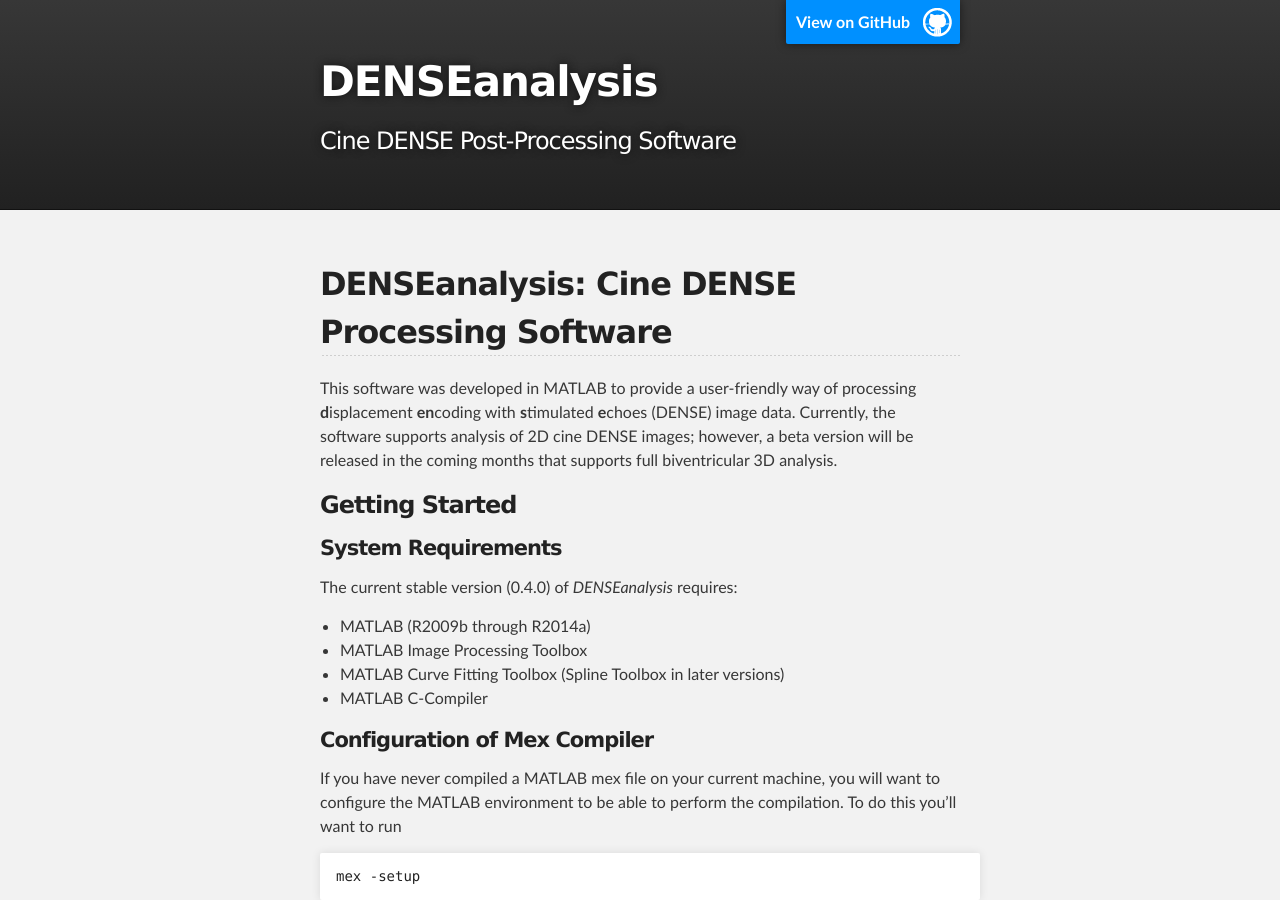
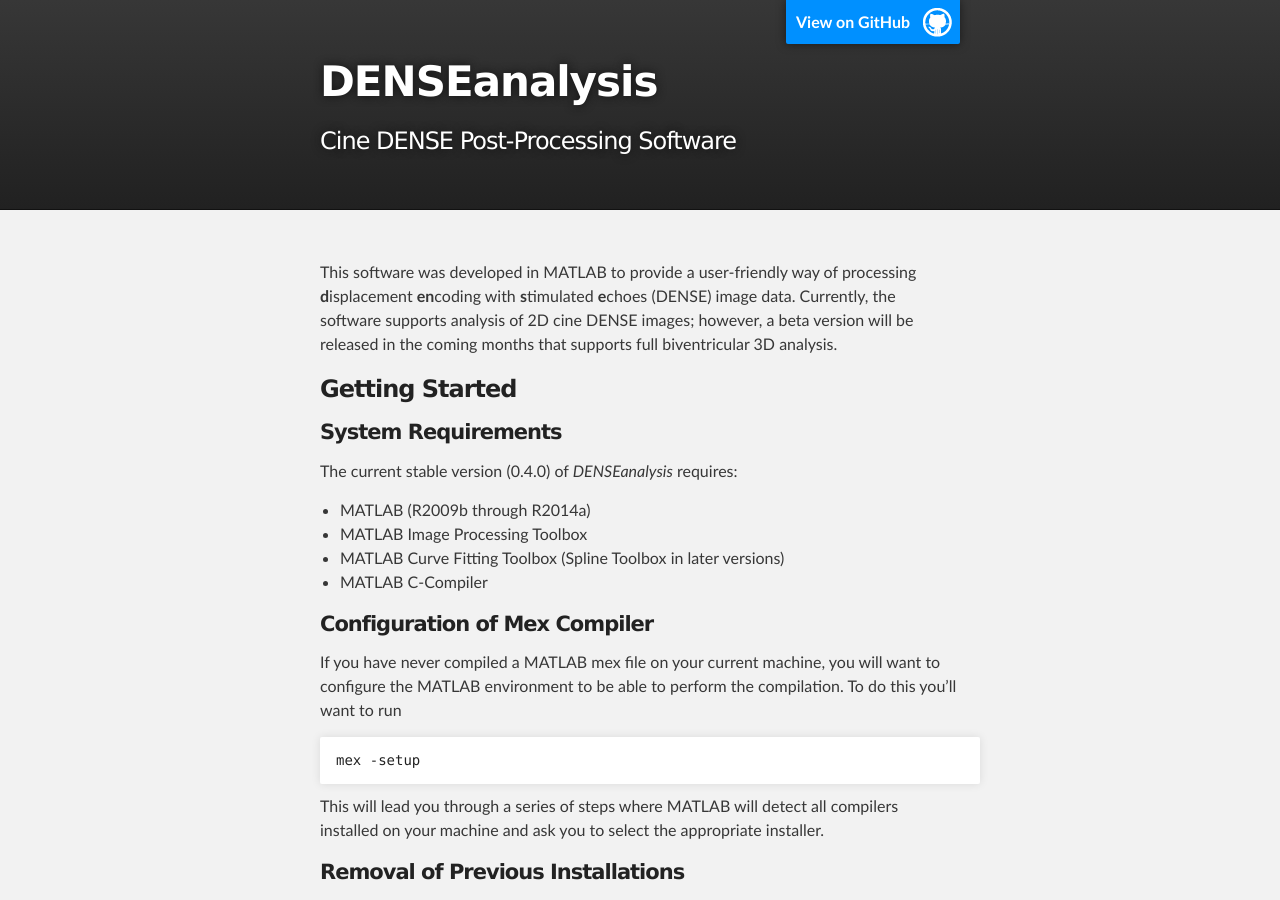
Before and after one commit to denseanalysis/denseanalysis.github.io, a Jekyll site: the page built from index.md, in a window 1280 px wide and 900 px high. Built offline with Jekyll 4.4.1, drawn with Linux system fonts in a browser that asks for light colours.

Commit message:
Removes redundant title

```diff
--- a/index.md
+++ b/index.md
@@ -2,8 +2,6 @@
 layout: default
 title: Home
 ---
-
-## DENSEanalysis: Cine DENSE Processing Software ##
 
 This software was developed in MATLAB to provide a user-friendly way of
 processing **d**isplacement **en**coding with **s**timulated **e**choes (DENSE)
```
